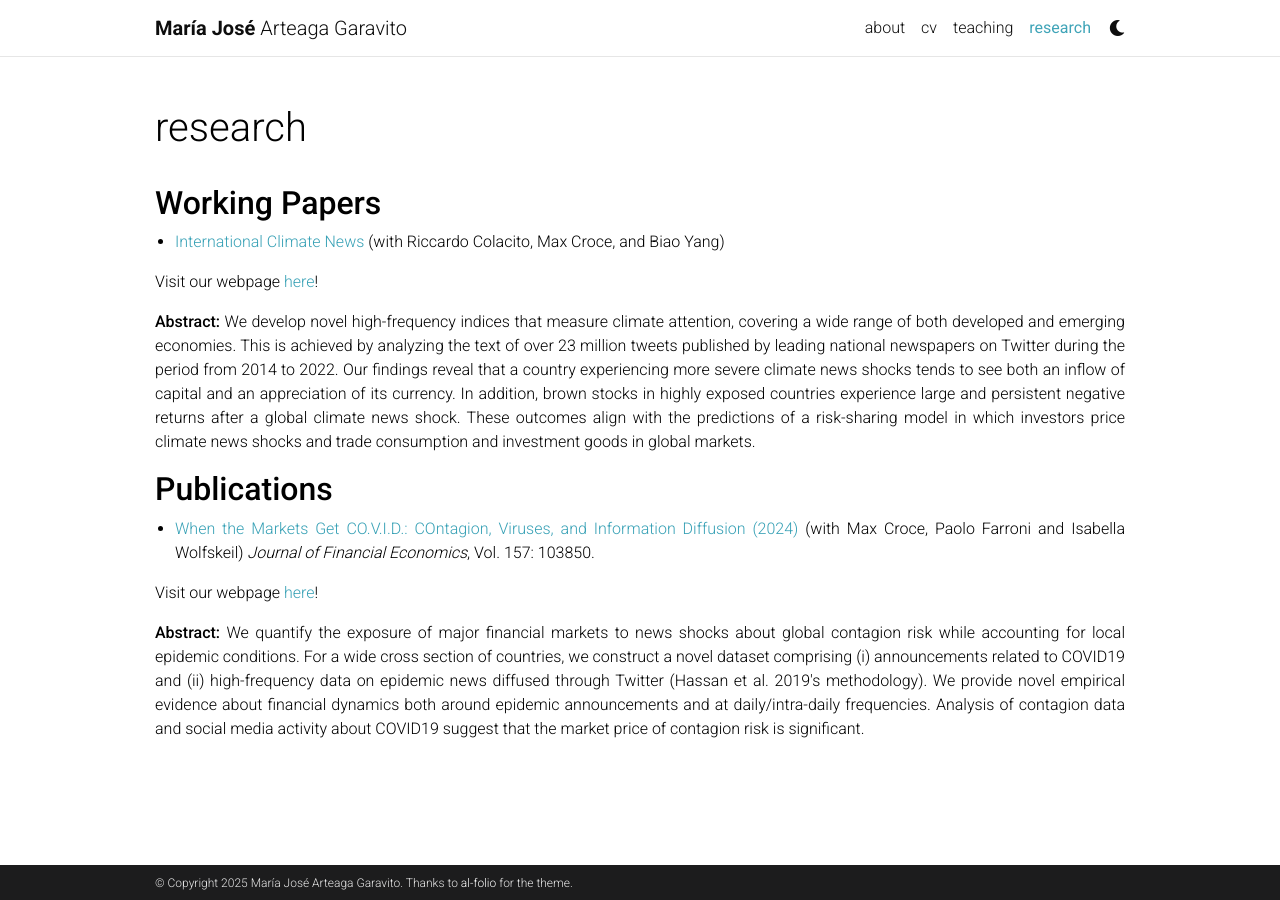
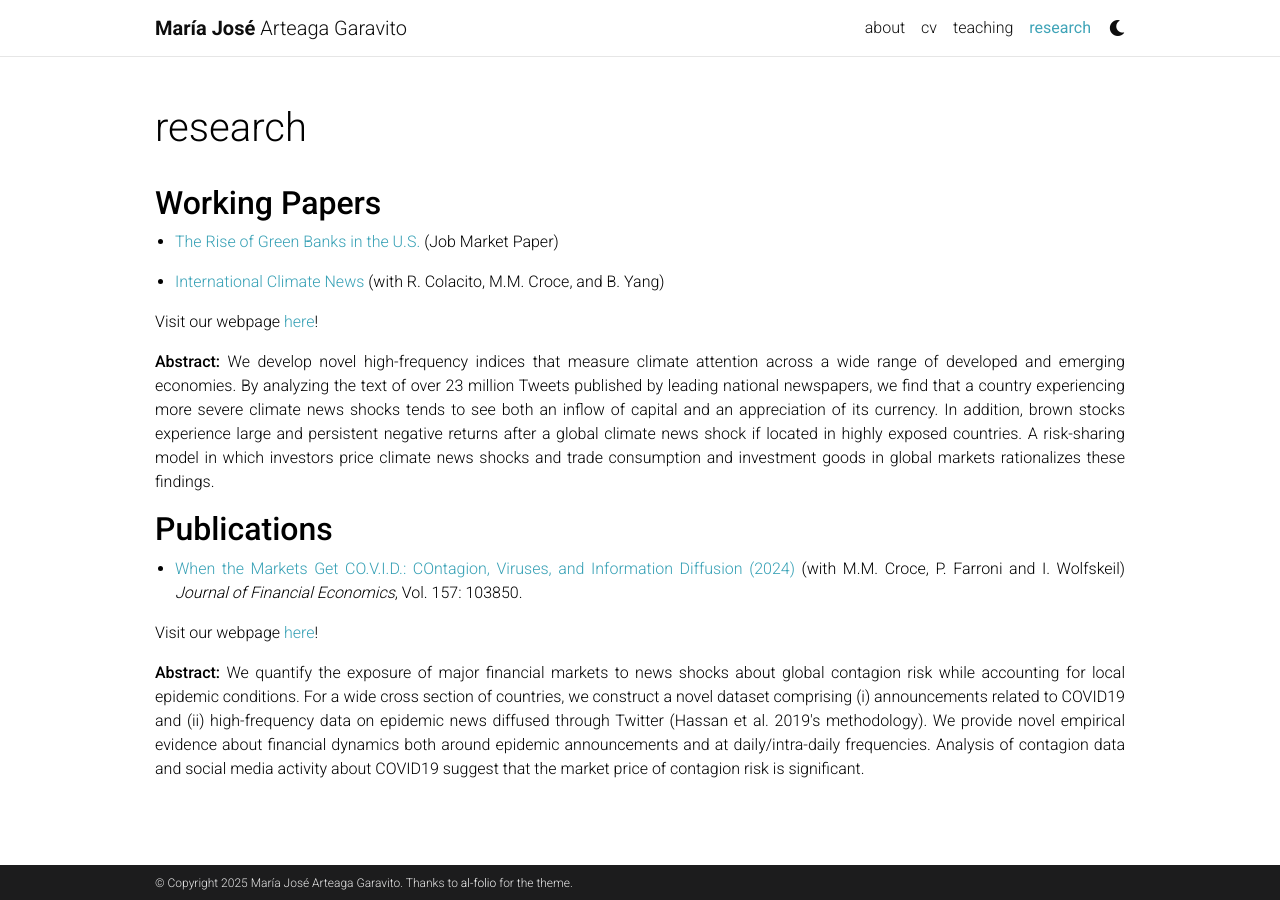
Before and after one commit to majoarteaga/majoarteaga.github.io, a Jekyll site: the page built from _pages/research.md, in a window 1280 px wide. Built offline with Jekyll 4.4.1, drawn with Linux system fonts in a browser that asks for light colours; comment, search, counter and statistics services are not loaded; a style sheet for code colours, icons or effects is not loaded.

Commit message:
Update research.md

```diff
--- a/_pages/research.md
+++ b/_pages/research.md
@@ -25,13 +25,18 @@ nav_order: 6
 </style>
 
 <h2><strong>Working Papers</strong></h2>
+<div class="text-column">
+    <ul>
+        <li><a href="">The Rise of Green Banks in the U.S.</a> (Job Market Paper)</li>
+    </ul>
+    </div>
 
 <div class="text-column">
     <ul>
-        <li><a href="https://papers.ssrn.com/sol3/papers.cfm?abstract_id=4713016">International Climate News</a> (with Riccardo Colacito, Max Croce, and Biao Yang)</li>
+        <li><a href="https://papers.ssrn.com/sol3/papers.cfm?abstract_id=4713016">International Climate News</a> (with R. Colacito, M.M. Croce, and B. Yang)</li>
     </ul>
     <p>Visit our webpage <a href="https://sites.google.com/view/internationalclimatenews/home">here</a>!</p>
-    <p><strong>Abstract:</strong> We develop novel high-frequency indices that measure climate attention, covering a wide range of both developed and emerging economies. This is achieved by analyzing the text of over 23 million tweets published by leading national newspapers on Twitter during the period from 2014 to 2022. Our findings reveal that a country experiencing more severe climate news shocks tends to see both an inflow of capital and an appreciation of its currency. In addition, brown stocks in highly exposed countries experience large and persistent negative returns after a global climate news shock. These outcomes align with the predictions of a risk-sharing model in which investors price climate news shocks and trade consumption and investment goods in global markets.</p>
+    <p><strong>Abstract:</strong> We develop novel high-frequency indices that measure climate attention across a wide range of developed and emerging economies. By analyzing the text of over 23 million Tweets published by leading national newspapers, we find that a country experiencing more severe climate news shocks tends to see both an inflow of capital and an appreciation of its currency. In addition, brown stocks experience large and persistent negative returns after a global climate news shock if located in highly exposed countries. A risk-sharing model in which investors price climate news shocks and trade consumption and investment goods in global markets rationalizes these findings.</p>
 </div>
 
 
@@ -40,7 +45,7 @@ nav_order: 6
 
 <div class="text-column">
     <ul>
-        <li><a href="https://papers.ssrn.com/sol3/papers.cfm?abstract_id=3560347">When the Markets Get CO.V.I.D.: COntagion, Viruses, and Information Diffusion (2024)</a> (with Max Croce, Paolo Farroni and Isabella Wolfskeil) <em>Journal of Financial Economics</em>, Vol. 157: 103850.</li>
+        <li><a href="https://papers.ssrn.com/sol3/papers.cfm?abstract_id=3560347">When the Markets Get CO.V.I.D.: COntagion, Viruses, and Information Diffusion (2024)</a> (with M.M. Croce, P. Farroni and I. Wolfskeil) <em>Journal of Financial Economics</em>, Vol. 157: 103850.</li>
     </ul>
     <p>Visit our webpage <a href="https://sites.google.com/view/when-markets-get-covid/home?authuser=0">here</a>!</p>
     <p><strong>Abstract:</strong> We quantify the exposure of major financial markets to news shocks about global contagion risk while accounting for local epidemic conditions. For a wide cross section of countries, we construct a novel dataset comprising (i) announcements related to COVID19 and (ii) high-frequency data on epidemic news diffused through Twitter (Hassan et al. 2019's methodology). We provide novel empirical evidence about financial dynamics both around epidemic announcements and at daily/intra-daily frequencies. Analysis of contagion data and social media activity about COVID19 suggest that the market price of contagion risk is significant.</p>
```
